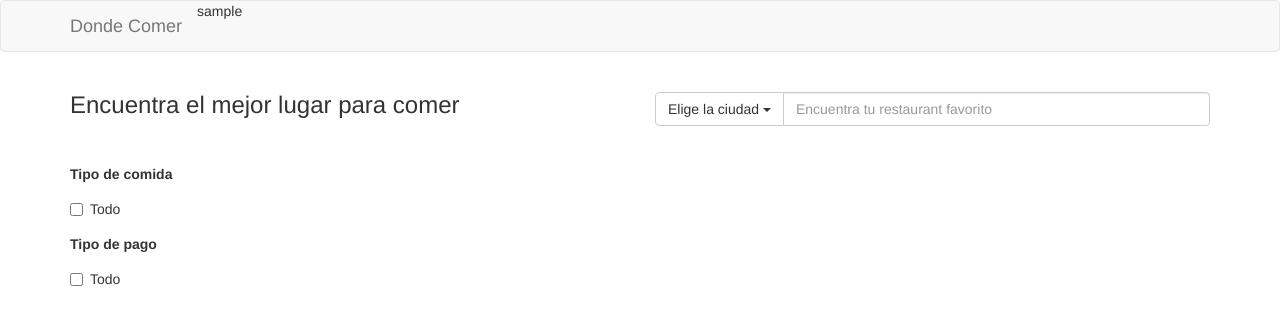
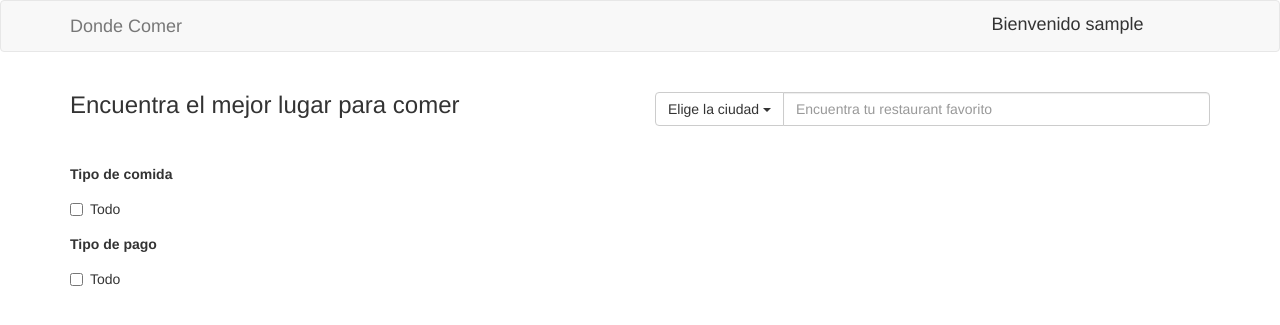
Before and after one commit to chars32/Taller_Django_Backbone_Devcodela, a Django app: page / in a window 1280 px wide. Shown: the top 325 px of the page. Run offline with Django 3.2, Linux system fonts and the light colour scheme; the visitor is signed in with stand-in values (Sample User, id 1); data that the repository does not hold is empty; some libraries are stand-ins or nearby versions.

Commit message:
arreglando posicion del nombre del usuario

```diff
--- a/restaurant/apps/restaurants/static/css/main.css
+++ b/restaurant/apps/restaurants/static/css/main.css
@@ -1,6 +1,9 @@
 /* Estilos personalizados por el usuario */
 
-
+.arreglo{
+	float: right;
+	margin: 14px 0;
+}
 .buscador-home{
 	margin-bottom: 10px;
 	margin-top: 20px;
--- a/restaurant/apps/restaurants/templates/index.html
+++ b/restaurant/apps/restaurants/templates/index.html
@@ -35,7 +35,7 @@
 			      <a class="navbar-brand" href="#">Donde Comer</a>
 			    </div>
                 {% if user.is_authenticated %}
-                    {{ user.username }}
+                    <h4 class="col-md-3 arreglo text-center"> Bienvenido {{ user.username }}</h4>
                 {% else %}
     			    <div class="collapse navbar-collapse navbar-right" id="menu">
     			    	<a href="{% url 'social:begin' 'facebook' %}" class="btn btn-default navbar-btn">
```
